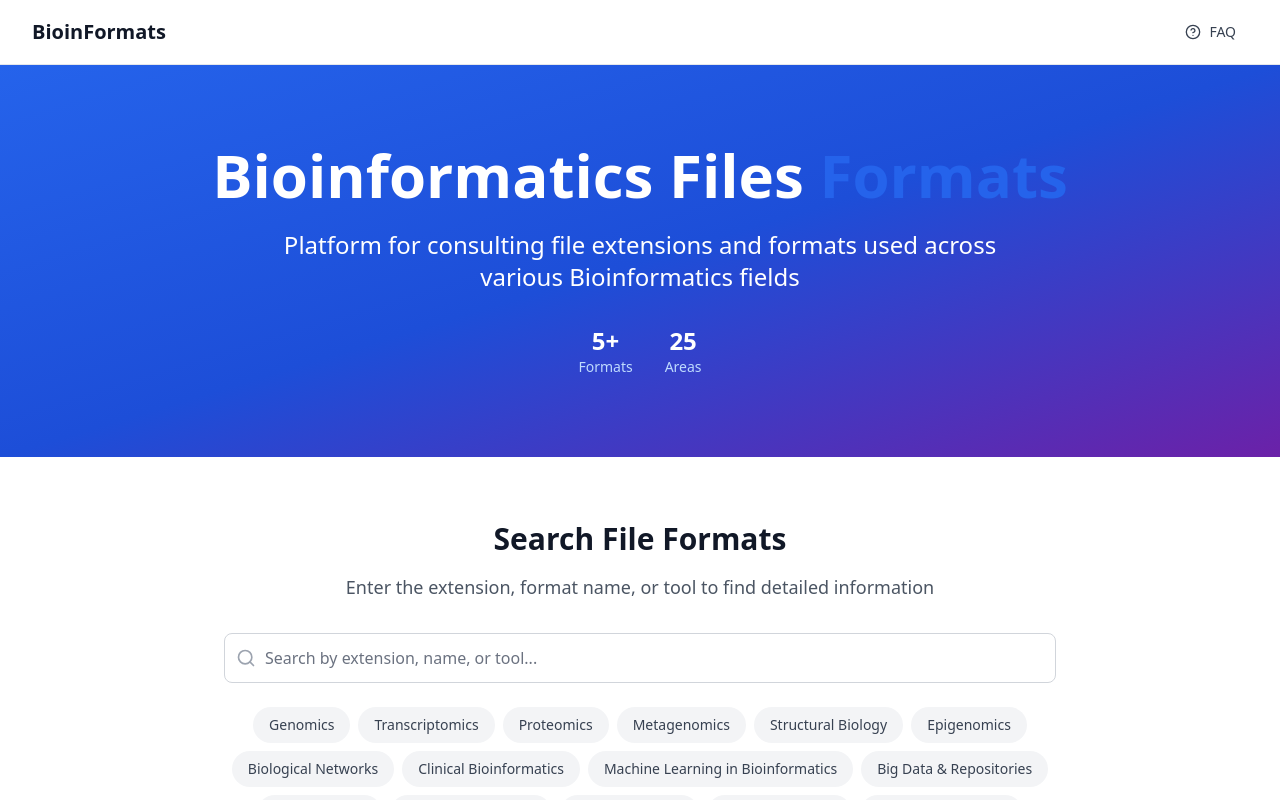
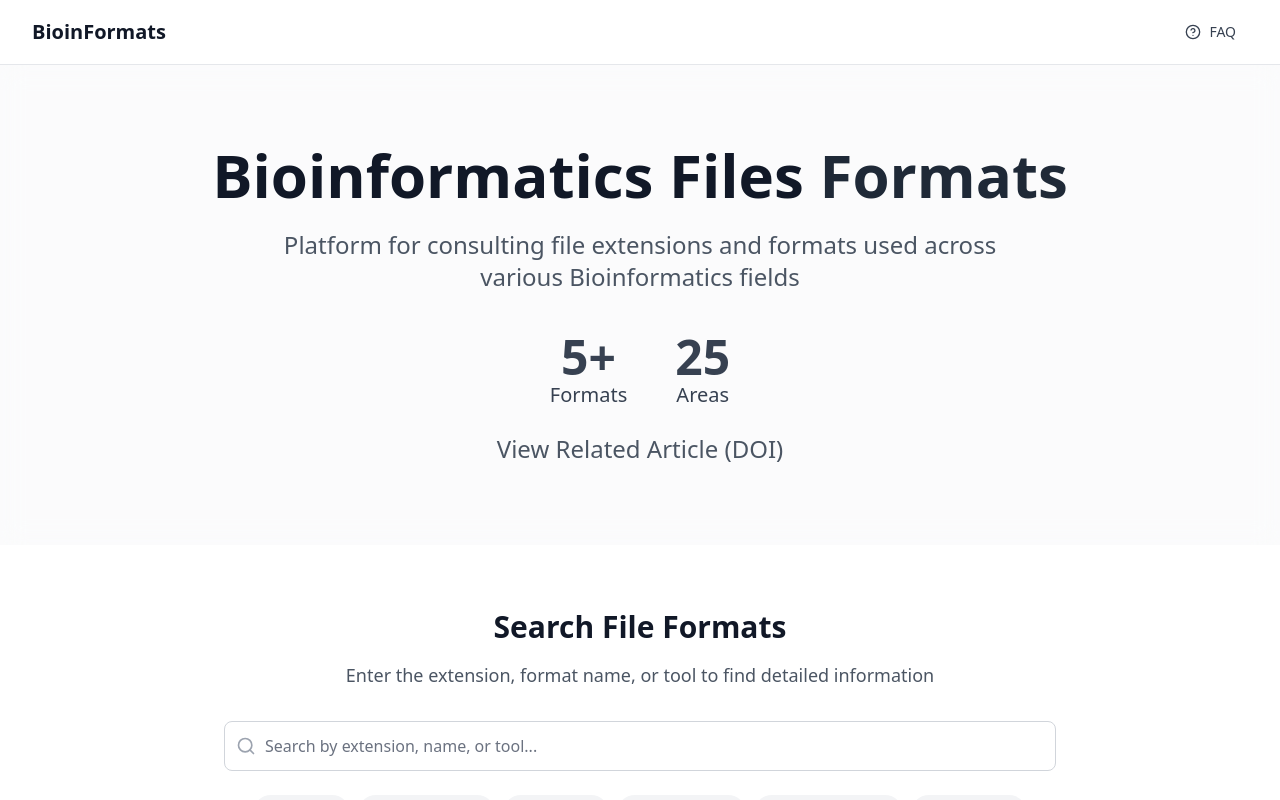
Before and after one commit to DougFelipe/BioinFormats, a React (Vite) app: page / in a window 1280 px wide. Shown: the top 800 px of the page. Built offline with nearby package versions, Linux system fonts and the light colour scheme.

Commit message:
feat: enhance Hero section with improved layout and metrics display; add DOI link for related article

```diff
--- a/src/pages/Home.tsx
+++ b/src/pages/Home.tsx
@@ -37,31 +37,50 @@ const Home: React.FC<HomeProps> = ({ formats, areas }) => {
   return (
     <div className="min-h-screen bg-gray-50">
         {/* Hero Section */}
-      <div className="bg-gradient-to-br from-blue-600 via-blue-700 to-purple-800 text-white">
-        <div className="max-w-7xl mx-auto px-4 sm:px-6 lg:px-8 py-20">
+        <div className="relative bg-white/30 backdrop-blur-md text-gray-900 overflow-hidden">
+          <div className="relative z-10 max-w-7xl mx-auto px-4 sm:px-6 lg:px-8 py-20">
             <div className="text-center">
               <h1 className="text-4xl md:text-6xl font-bold mb-6">
-              Bioinformatics Files
-              <span className="text-blue-600"> Formats</span>
+                Bioinformatics Files{' '}
+                <span className="text-gray-800 hover:text-blue-600 transition-colors duration-300 cursor-pointer">
+                  Formats
+                </span>
               </h1>
-            <p className="text-xl md:text-2xl text-white-100 mb-8 max-w-3xl mx-auto">
+
+              <p className="text-xl md:text-2xl text-gray-600 mb-10 max-w-3xl mx-auto leading-relaxed">
                 Platform for consulting file extensions and formats
                 used across various Bioinformatics fields
               </p>
 
-            <div className="flex items-center justify-center space-x-8 text-blue-200">
+              {/* Métricas: Formats e Areas */}
+              <div className="flex items-center justify-center space-x-12 text-gray-700 mb-6">
                 <div className="text-center">
-                <div className="text-2xl font-bold text-white">{formats.length}+</div>
-                <div className="text-sm">Formats</div>
+                  <div className="text-4xl md:text-5xl font-extrabold">{formats.length}+</div>
+                  <div className="text-lg md:text-xl font-medium">Formats</div>
                 </div>
                 <div className="text-center">
-                <div className="text-2xl font-bold text-white">{areas.length}</div>
-                <div className="text-sm">Areas</div>
+                  <div className="text-4xl md:text-5xl font-extrabold">{areas.length}</div>
+                  <div className="text-lg md:text-xl font-medium">Areas</div>
+                </div>
+              </div>
+
+              {/* Link DOI abaixo das métricas */}
+              <div className="text-center">
+                <a
+                  href="https://doi.org/10.0000/example"
+                  target="_blank"
+                  rel="noopener noreferrer"
+                  className="text-xl md:text-2xl text-gray-600 hover:text-blue-600 transition-colors leading-relaxed"
+                >
+                  View Related Article (DOI)
+                </a>
               </div>
             </div>
           </div>
         </div>
-      </div>
+
+
+
 
       {/* Search Section */}
       <div id="search" className="py-16 bg-white">
```
Lines whose indentation alone changed are shown as unchanged.
